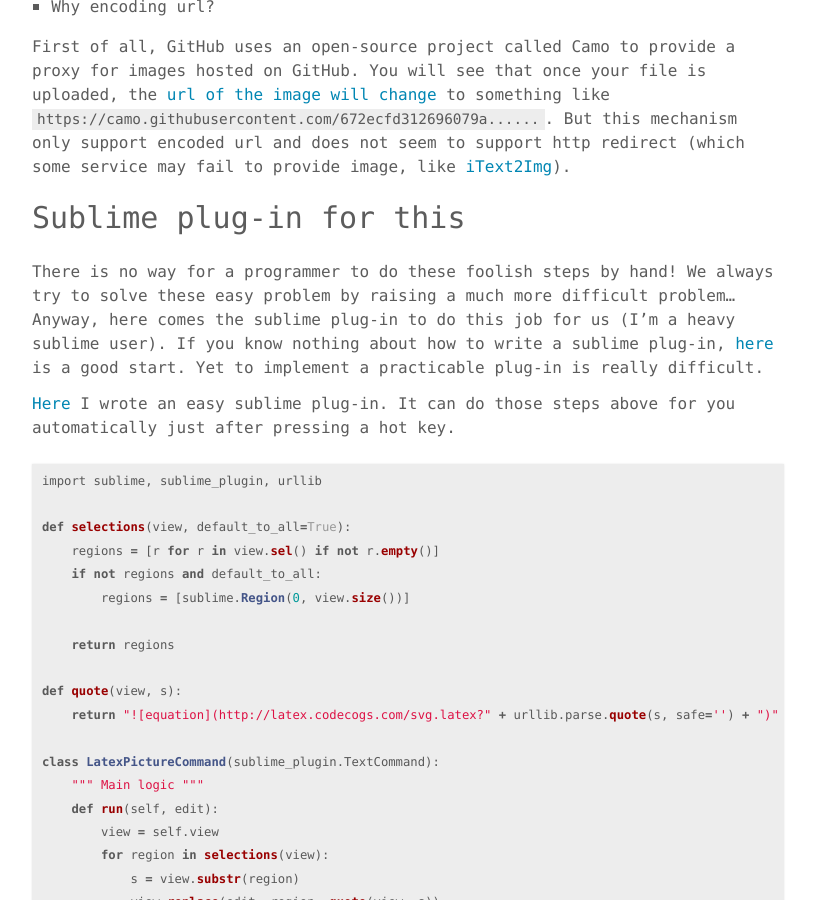
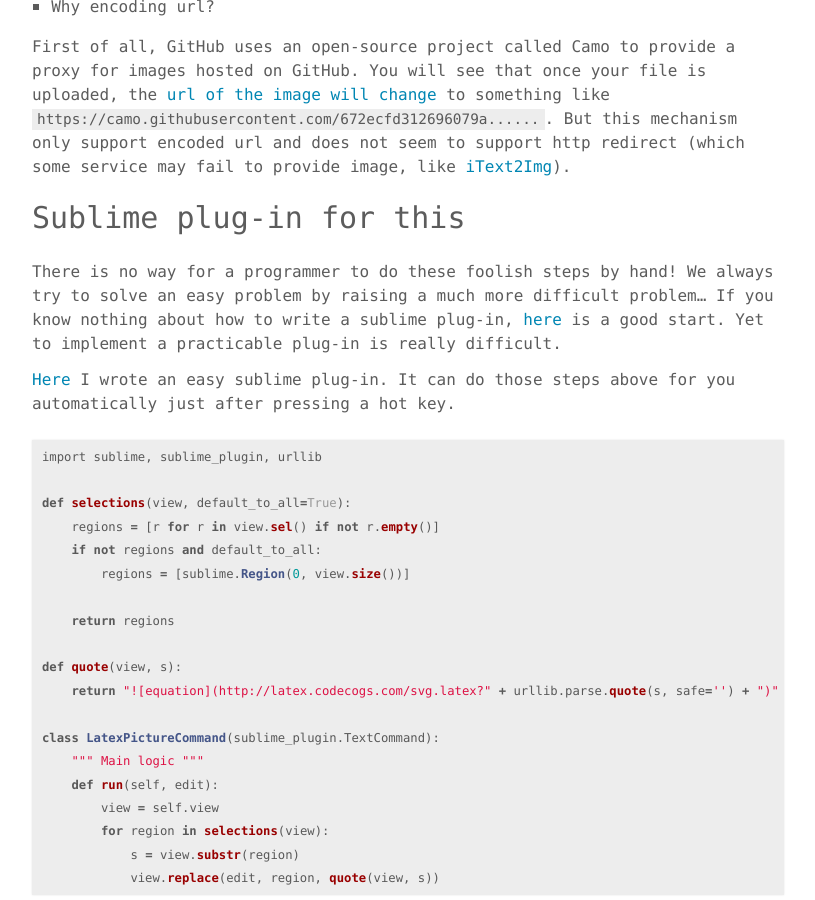
Before and after one commit to chaonan99/chaonan99.github.io, a Jekyll site: the page built from _posts/2016-08-31-how-to-add-equation-on-github-markdown-file.md, in a window 1280 px wide and 900 px high, scrolled down 1360 px. Shown: the whole window, without its empty margins (232-1047 px from the left). Built offline with Jekyll 4.4.1, drawn with Linux system fonts in a browser that asks for light colours; comment, search, counter and statistics services are not loaded.

Commit message:
Change some words

```diff
--- a/_posts/2016-08-31-how-to-add-equation-on-github-markdown-file.md
+++ b/_posts/2016-08-31-how-to-add-equation-on-github-markdown-file.md
@@ -31,7 +31,7 @@ GitHub markdown parsing is performed by the [SunDown](https://github.com/vmg/sun
 First of all, GitHub uses an open-source project called Camo to provide a proxy for images hosted on GitHub. You will see that once your file is uploaded, the [url of the image will change](https://help.github.com/articles/why-do-my-images-have-strange-urls/) to something like `https://camo.githubusercontent.com/672ecfd312696079a......`. But this mechanism only support encoded url and does not seem to support http redirect (which some service may fail to provide image, like [iText2Img](http://www.sciweavers.org/free-online-latex-equation-editor)).
 
 # Sublime plug-in for this
-There is no way for a programmer to do these foolish steps by hand! We always try to solve these easy problem by raising a much more difficult problem... Anyway, here comes the sublime plug-in to do this job for us (I'm a heavy sublime user). If you know nothing about how to write a sublime plug-in, [here](https://clarknikdelpowell.com/blog/creating-sublime-text-3-plugins-part-1/) is a good start. Yet to implement a practicable plug-in is really difficult.
+There is no way for a programmer to do these foolish steps by hand! We always try to solve an easy problem by raising a much more difficult problem... If you know nothing about how to write a sublime plug-in, [here](https://clarknikdelpowell.com/blog/creating-sublime-text-3-plugins-part-1/) is a good start. Yet to implement a practicable plug-in is really difficult.
 
 [Here](https://github.com/chaonan99/Latex2Picture) I wrote an easy sublime plug-in. It can do those steps above for you automatically just after pressing a hot key.
 
```
